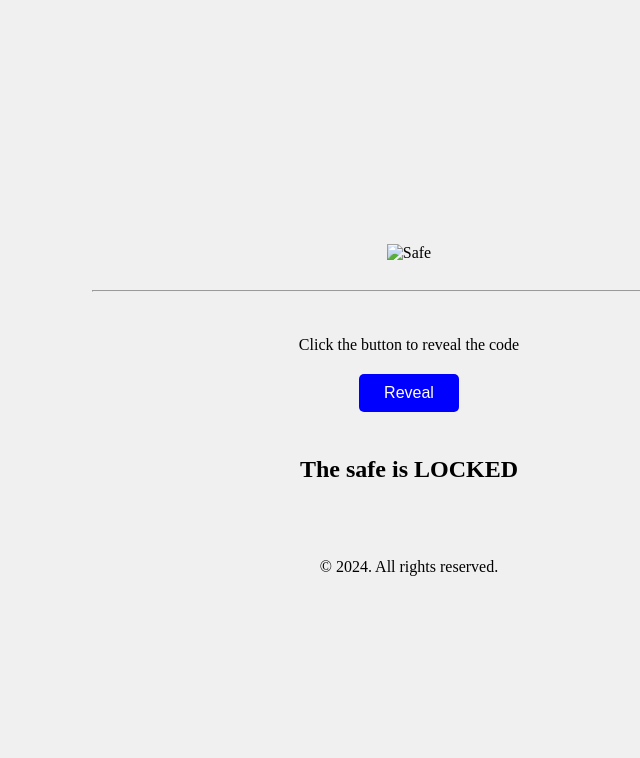
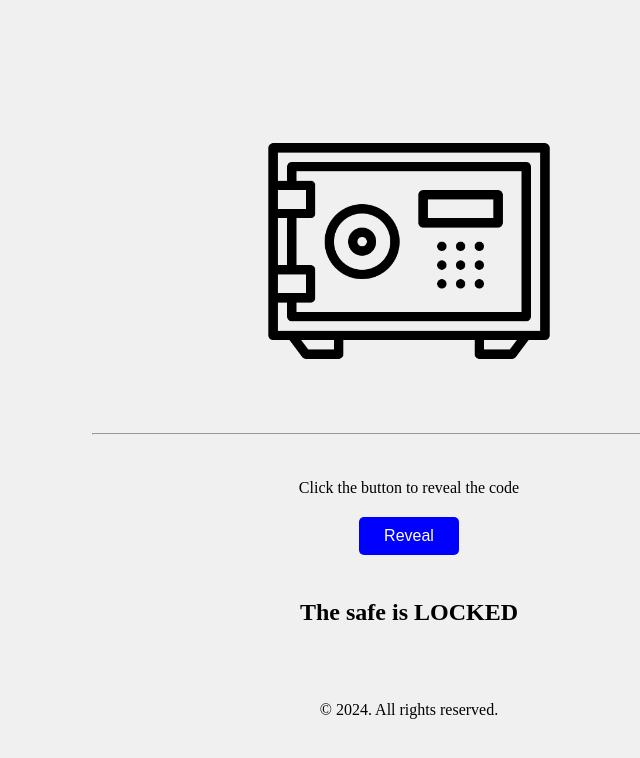
Before and after one commit to payam1904/280324-SafeBox, a plain HTML site: page index.html in a window 1280 px wide. Shown: the whole page, without its empty margins (231-871 px from the left). Drawn offline with Linux system fonts and the light colour scheme; the site is published under a folder, as on GitHub Pages, so addresses that start at the root find nothing.

Commit message:
img path correction

```diff
--- a/index.html
+++ b/index.html
@@ -64,7 +64,7 @@
 
 <body>
     <div id="safe-img">
-        <img style="width: 300px" src="/safe.png" alt="Safe">
+        <img style="width: 300px" src="safe.png" alt="Safe">
     </div>
     <hr style="background-color: #000000; width: 50%;">
     <section id="main-sec">
```
